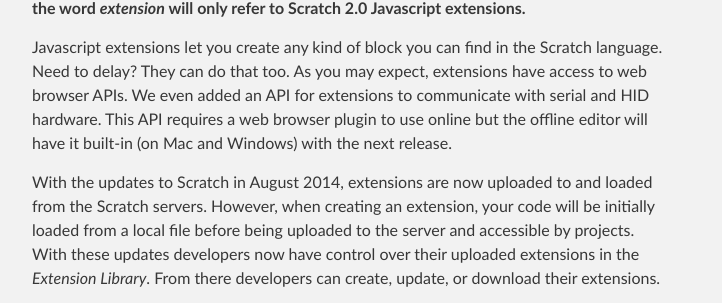
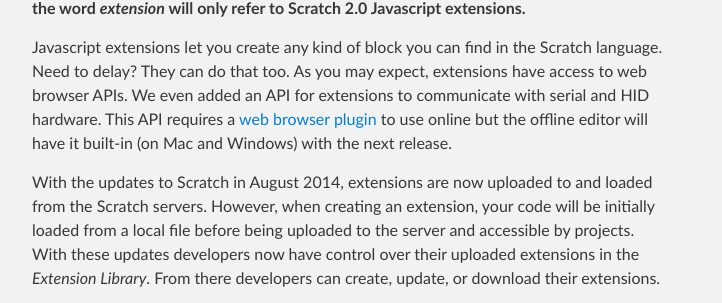
Before and after one commit to scratchfoundation/scratch-extension-docs, a Jekyll site: the page built from index.md, in a window 1280 px wide and 900 px high, scrolled down 637 px. Shown: the part 223-526 px from the top of the window, without its empty margins (288-1010 px from the left). Built offline with Jekyll 4.4.1, drawn with Linux system fonts in a browser that asks for light colours; Markdown is read by kramdown in place of the engine named in the settings; part of the change alters nothing that is shown.

```diff
--- a/index.md
+++ b/index.md
@@ -26,7 +26,7 @@ layout: default
 
 For information about Scratch 2.0 HTTP extensions please see [this page](http://wiki.scratch.mit.edu/wiki/Scratch_Extension_Protocol_(2.0)#HTTP_Extensions). **In this document the word _extension_ will only refer to Scratch 2.0 Javascript extensions.**
 
-Javascript extensions let you create any kind of block you can find in the Scratch language. Need to delay? They can do that too. As you may expect, extensions have access to web browser APIs. We even added an API for extensions to communicate with serial and HID hardware. This API requires a web browser plugin to use online but the offline editor will have it built-in (on Mac and Windows) with the next release.
+Javascript extensions let you create any kind of block you can find in the Scratch language. Need to delay? They can do that too. As you may expect, extensions have access to web browser APIs. We even added an API for extensions to communicate with serial and HID hardware. This API requires a [web browser plugin](http://scratch.mit.edu/scratchr2/static/ext/download.html) to use online but the offline editor will have it built-in (on Mac and Windows) with the next release.
 
 With the updates to Scratch in August 2014, extensions are now uploaded to and loaded from the Scratch servers. However, when creating an extension, your code will be initially loaded from a local file before being uploaded to the server and accessible by projects. With these updates developers now have control over their uploaded extensions in the _Extension Library_. From there developers can create, update, or download their extensions.
 
```
